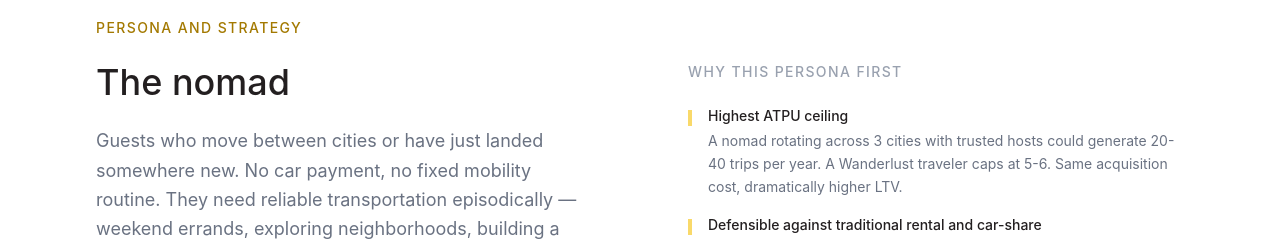
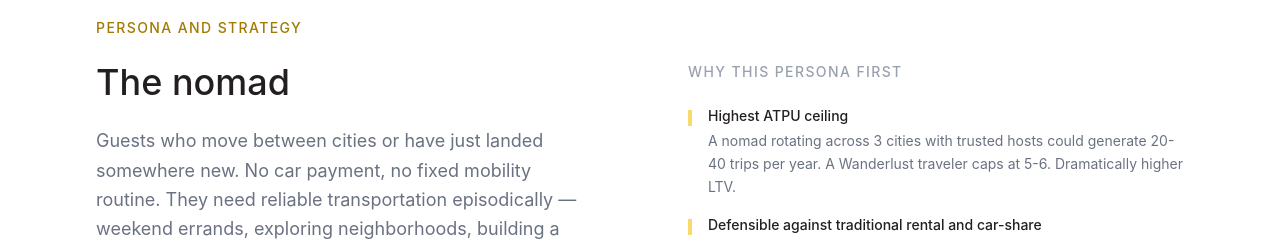
Before and after one commit to kmukherj-pm/turo-case-study, a React (Vite) app: page / in a window 1280 px wide. Shown: the part 3540-3782 px from the top of the page. Built offline with nearby package versions, Linux system fonts and the light colour scheme.

Commit message:
update acquisition cost framing

```diff
--- a/src/data/persona.js
+++ b/src/data/persona.js
@@ -46,7 +46,7 @@ export const persona = {
   whyThisPersonaFirst: [
     {
       title: "Highest ATPU ceiling",
-      body: "A nomad rotating across 3 cities with trusted hosts could generate 20-40 trips per year. A Wanderlust traveler caps at 5-6. Same acquisition cost, dramatically higher LTV.",
+      body: "A nomad rotating across 3 cities with trusted hosts could generate 20-40 trips per year. A Wanderlust traveler caps at 5-6. Dramatically higher LTV.",
     },
     {
       title: "Defensible against traditional rental and car-share",
```
